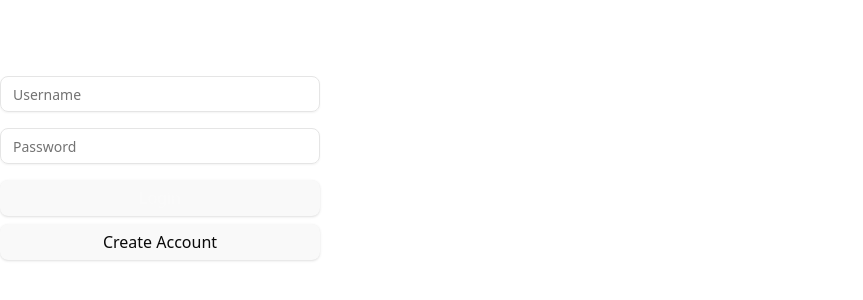
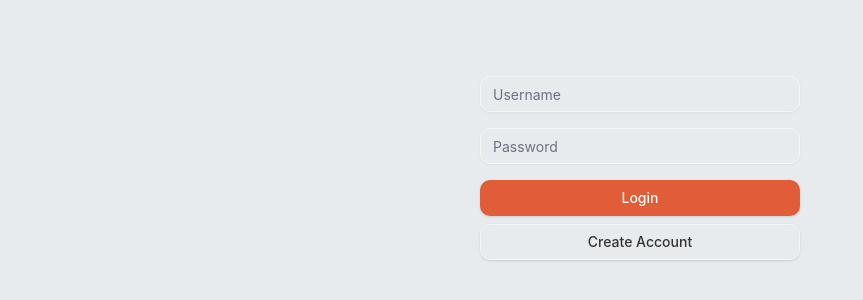
Before and after one commit to benjyongzh/llm-data-analyst, a React (Vite) app in the folder client/: page / in a window 1280 px wide. Shown: the part 232-532 px from the top of the page, without its empty margins (0-863 px from the left). Built offline with nearby package versions, Linux system fonts and the light colour scheme; no server answers.

Commit message:
Update theme colouring and add .env to gitignore.

```diff
--- a/client/package.json
+++ b/client/package.json
@@ -12,13 +12,13 @@
   "dependencies": {
     "@radix-ui/react-avatar": "^1.1.10",
     "@radix-ui/react-dialog": "^1.1.1",
+    "@radix-ui/react-scroll-area": "^1.2.9",
     "@radix-ui/react-select": "^2.1.2",
-    "@radix-ui/react-scroll-area": "^1.2.9",
     "@radix-ui/react-separator": "^1.1.7",
     "@tailwindcss/vite": "^4.1.11",
     "class-variance-authority": "^0.7.1",
     "clsx": "^2.1.1",
-    "lucide-react": "^0.539.0",
+    "lucide-react": "^0.542.0",
     "react": "^19.1.1",
     "react-dom": "^19.1.1",
     "tailwind-merge": "^3.3.1",
--- a/client/src/index.css
+++ b/client/src/index.css
@@ -4,111 +4,102 @@
 @custom-variant dark (&:is(.dark *));
 
 :root {
-  font-family: system-ui, Avenir, Helvetica, Arial, sans-serif;
-  line-height: 1.5;
-  font-weight: 400;
-
-  color-scheme: light dark;
-  color: rgba(255, 255, 255, 0.87);
-  background-color: #242424;
-
-  font-synthesis: none;
-  text-rendering: optimizeLegibility;
-  -webkit-font-smoothing: antialiased;
-  -moz-osx-font-smoothing: grayscale;
-  --radius: 0.625rem;
-  --background: oklch(1 0 0);
-  --foreground: oklch(0.145 0 0);
-  --card: oklch(1 0 0);
-  --card-foreground: oklch(0.145 0 0);
-  --popover: oklch(1 0 0);
-  --popover-foreground: oklch(0.145 0 0);
-  --primary: oklch(0.205 0 0);
-  --primary-foreground: oklch(0.985 0 0);
-  --secondary: oklch(0.97 0 0);
-  --secondary-foreground: oklch(0.205 0 0);
-  --muted: oklch(0.97 0 0);
-  --muted-foreground: oklch(0.556 0 0);
-  --accent: oklch(0.97 0 0);
-  --accent-foreground: oklch(0.205 0 0);
-  --destructive: oklch(0.577 0.245 27.325);
-  --border: oklch(0.922 0 0);
-  --input: oklch(0.922 0 0);
-  --ring: oklch(0.708 0 0);
-  --chart-1: oklch(0.646 0.222 41.116);
-  --chart-2: oklch(0.6 0.118 184.704);
-  --chart-3: oklch(0.398 0.07 227.392);
-  --chart-4: oklch(0.828 0.189 84.429);
-  --chart-5: oklch(0.769 0.188 70.08);
-  --sidebar: oklch(0.985 0 0);
-  --sidebar-foreground: oklch(0.145 0 0);
-  --sidebar-primary: oklch(0.205 0 0);
-  --sidebar-primary-foreground: oklch(0.985 0 0);
-  --sidebar-accent: oklch(0.97 0 0);
-  --sidebar-accent-foreground: oklch(0.205 0 0);
-  --sidebar-border: oklch(0.922 0 0);
-  --sidebar-ring: oklch(0.708 0 0);
+  --background: rgb(232, 235, 237);
+  --foreground: rgb(51, 51, 51);
+  --card: rgb(255, 255, 255);
+  --card-foreground: rgb(51, 51, 51);
+  --popover: rgb(255, 255, 255);
+  --popover-foreground: rgb(51, 51, 51);
+  --primary: rgb(224, 93, 56);
+  --primary-foreground: rgb(255, 255, 255);
+  --secondary: rgb(243, 244, 246);
+  --secondary-foreground: rgb(75, 85, 99);
+  --muted: rgb(249, 250, 251);
+  --muted-foreground: rgb(107, 114, 128);
+  --accent: rgb(214, 228, 240);
+  --accent-foreground: rgb(30, 58, 138);
+  --destructive: rgb(239, 68, 68);
+  --destructive-foreground: rgb(255, 255, 255);
+  --border: rgb(220, 223, 226);
+  --input: rgb(244, 245, 247);
+  --ring: rgb(224, 93, 56);
+  --chart-1: rgb(134, 167, 200);
+  --chart-2: rgb(238, 165, 145);
+  --chart-3: rgb(90, 124, 166);
+  --chart-4: rgb(70, 100, 148);
+  --chart-5: rgb(51, 76, 130);
+  --sidebar: rgb(221, 223, 226);
+  --sidebar-foreground: rgb(51, 51, 51);
+  --sidebar-primary: rgb(224, 93, 56);
+  --sidebar-primary-foreground: rgb(255, 255, 255);
+  --sidebar-accent: rgb(214, 228, 240);
+  --sidebar-accent-foreground: rgb(30, 58, 138);
+  --sidebar-border: rgb(229, 231, 235);
+  --sidebar-ring: rgb(224, 93, 56);
+  --font-sans: Inter, sans-serif;
+  --font-serif: Source Serif 4, serif;
+  --font-mono: JetBrains Mono, monospace;
+  --radius: 0.75rem;
+  --shadow-2xs: 0px 1px 3px 0px hsl(0 0% 0% / 0.05);
+  --shadow-xs: 0px 1px 3px 0px hsl(0 0% 0% / 0.05);
+  --shadow-sm: 0px 1px 3px 0px hsl(0 0% 0% / 0.10), 0px 1px 2px -1px hsl(0 0% 0% / 0.10);
+  --shadow: 0px 1px 3px 0px hsl(0 0% 0% / 0.10), 0px 1px 2px -1px hsl(0 0% 0% / 0.10);
+  --shadow-md: 0px 1px 3px 0px hsl(0 0% 0% / 0.10), 0px 2px 4px -1px hsl(0 0% 0% / 0.10);
+  --shadow-lg: 0px 1px 3px 0px hsl(0 0% 0% / 0.10), 0px 4px 6px -1px hsl(0 0% 0% / 0.10);
+  --shadow-xl: 0px 1px 3px 0px hsl(0 0% 0% / 0.10), 0px 8px 10px -1px hsl(0 0% 0% / 0.10);
+  --shadow-2xl: 0px 1px 3px 0px hsl(0 0% 0% / 0.25);
+  --tracking-normal: 0em;
+  --spacing: 0.25rem;
 }
 
-a {
-  font-weight: 500;
-  color: #646cff;
-  text-decoration: inherit;
-}
-a:hover {
-  color: #535bf2;
-}
-
-body {
-  margin: 0;
-  display: flex;
-  place-items: center;
-  min-width: 320px;
-  min-height: 100vh;
-}
-
-h1 {
-  font-size: 3.2em;
-  line-height: 1.1;
-}
-
-button {
-  border-radius: 8px;
-  border: 1px solid transparent;
-  padding: 0.6em 1.2em;
-  font-size: 1em;
-  font-weight: 500;
-  font-family: inherit;
-  background-color: #1a1a1a;
-  cursor: pointer;
-  transition: border-color 0.25s;
-}
-button:hover {
-  border-color: #646cff;
-}
-button:focus,
-button:focus-visible {
-  outline: 4px auto -webkit-focus-ring-color;
-}
-
-@media (prefers-color-scheme: light) {
-  :root {
-    color: #213547;
-    background-color: #ffffff;
-  }
-  a:hover {
-    color: #747bff;
-  }
-  button {
-    background-color: #f9f9f9;
-  }
+.dark {
+  --background: rgb(28, 36, 51);
+  --foreground: rgb(229, 229, 229);
+  --card: rgb(42, 48, 64);
+  --card-foreground: rgb(229, 229, 229);
+  --popover: rgb(38, 43, 56);
+  --popover-foreground: rgb(229, 229, 229);
+  --primary: rgb(224, 93, 56);
+  --primary-foreground: rgb(255, 255, 255);
+  --secondary: rgb(42, 48, 62);
+  --secondary-foreground: rgb(229, 229, 229);
+  --muted: rgb(42, 48, 62);
+  --muted-foreground: rgb(163, 163, 163);
+  --accent: rgb(42, 54, 86);
+  --accent-foreground: rgb(191, 219, 254);
+  --destructive: rgb(239, 68, 68);
+  --destructive-foreground: rgb(255, 255, 255);
+  --border: rgb(61, 67, 84);
+  --input: rgb(61, 67, 84);
+  --ring: rgb(224, 93, 56);
+  --chart-1: rgb(134, 167, 200);
+  --chart-2: rgb(230, 160, 143);
+  --chart-3: rgb(90, 124, 166);
+  --chart-4: rgb(70, 100, 148);
+  --chart-5: rgb(51, 76, 130);
+  --sidebar: rgb(42, 48, 63);
+  --sidebar-foreground: rgb(229, 229, 229);
+  --sidebar-primary: rgb(224, 93, 56);
+  --sidebar-primary-foreground: rgb(255, 255, 255);
+  --sidebar-accent: rgb(42, 54, 86);
+  --sidebar-accent-foreground: rgb(191, 219, 254);
+  --sidebar-border: rgb(61, 67, 84);
+  --sidebar-ring: rgb(224, 93, 56);
+  --font-sans: Inter, sans-serif;
+  --font-serif: Source Serif 4, serif;
+  --font-mono: JetBrains Mono, monospace;
+  --radius: 0.75rem;
+  --shadow-2xs: 0px 1px 3px 0px hsl(0 0% 0% / 0.05);
+  --shadow-xs: 0px 1px 3px 0px hsl(0 0% 0% / 0.05);
+  --shadow-sm: 0px 1px 3px 0px hsl(0 0% 0% / 0.10), 0px 1px 2px -1px hsl(0 0% 0% / 0.10);
+  --shadow: 0px 1px 3px 0px hsl(0 0% 0% / 0.10), 0px 1px 2px -1px hsl(0 0% 0% / 0.10);
+  --shadow-md: 0px 1px 3px 0px hsl(0 0% 0% / 0.10), 0px 2px 4px -1px hsl(0 0% 0% / 0.10);
+  --shadow-lg: 0px 1px 3px 0px hsl(0 0% 0% / 0.10), 0px 4px 6px -1px hsl(0 0% 0% / 0.10);
+  --shadow-xl: 0px 1px 3px 0px hsl(0 0% 0% / 0.10), 0px 8px 10px -1px hsl(0 0% 0% / 0.10);
+  --shadow-2xl: 0px 1px 3px 0px hsl(0 0% 0% / 0.25);
 }
 
 @theme inline {
-  --radius-sm: calc(var(--radius) - 4px);
-  --radius-md: calc(var(--radius) - 2px);
-  --radius-lg: var(--radius);
-  --radius-xl: calc(var(--radius) + 4px);
   --color-background: var(--background);
   --color-foreground: var(--foreground);
   --color-card: var(--card);
@@ -124,6 +115,7 @@ button:focus-visible {
   --color-accent: var(--accent);
   --color-accent-foreground: var(--accent-foreground);
   --color-destructive: var(--destructive);
+  --color-destructive-foreground: var(--destructive-foreground);
   --color-border: var(--border);
   --color-input: var(--input);
   --color-ring: var(--ring);
@@ -140,40 +132,24 @@ button:focus-visible {
   --color-sidebar-accent-foreground: var(--sidebar-accent-foreground);
   --color-sidebar-border: var(--sidebar-border);
   --color-sidebar-ring: var(--sidebar-ring);
-}
 
-.dark {
-  --background: oklch(0.145 0 0);
-  --foreground: oklch(0.985 0 0);
-  --card: oklch(0.205 0 0);
-  --card-foreground: oklch(0.985 0 0);
-  --popover: oklch(0.205 0 0);
-  --popover-foreground: oklch(0.985 0 0);
-  --primary: oklch(0.922 0 0);
-  --primary-foreground: oklch(0.205 0 0);
-  --secondary: oklch(0.269 0 0);
-  --secondary-foreground: oklch(0.985 0 0);
-  --muted: oklch(0.269 0 0);
-  --muted-foreground: oklch(0.708 0 0);
-  --accent: oklch(0.269 0 0);
-  --accent-foreground: oklch(0.985 0 0);
-  --destructive: oklch(0.704 0.191 22.216);
-  --border: oklch(1 0 0 / 10%);
-  --input: oklch(1 0 0 / 15%);
-  --ring: oklch(0.556 0 0);
-  --chart-1: oklch(0.488 0.243 264.376);
-  --chart-2: oklch(0.696 0.17 162.48);
-  --chart-3: oklch(0.769 0.188 70.08);
-  --chart-4: oklch(0.627 0.265 303.9);
-  --chart-5: oklch(0.645 0.246 16.439);
-  --sidebar: oklch(0.205 0 0);
-  --sidebar-foreground: oklch(0.985 0 0);
-  --sidebar-primary: oklch(0.488 0.243 264.376);
-  --sidebar-primary-foreground: oklch(0.985 0 0);
-  --sidebar-accent: oklch(0.269 0 0);
-  --sidebar-accent-foreground: oklch(0.985 0 0);
-  --sidebar-border: oklch(1 0 0 / 10%);
-  --sidebar-ring: oklch(0.556 0 0);
+  --font-sans: var(--font-sans);
+  --font-mono: var(--font-mono);
+  --font-serif: var(--font-serif);
+
+  --radius-sm: calc(var(--radius) - 4px);
+  --radius-md: calc(var(--radius) - 2px);
+  --radius-lg: var(--radius);
+  --radius-xl: calc(var(--radius) + 4px);
+
+  --shadow-2xs: var(--shadow-2xs);
+  --shadow-xs: var(--shadow-xs);
+  --shadow-sm: var(--shadow-sm);
+  --shadow: var(--shadow);
+  --shadow-md: var(--shadow-md);
+  --shadow-lg: var(--shadow-lg);
+  --shadow-xl: var(--shadow-xl);
+  --shadow-2xl: var(--shadow-2xl);
 }
 
 @layer base {
```
Also changed, not shown: 2 other files (tests, documents, lock files or other folders).
